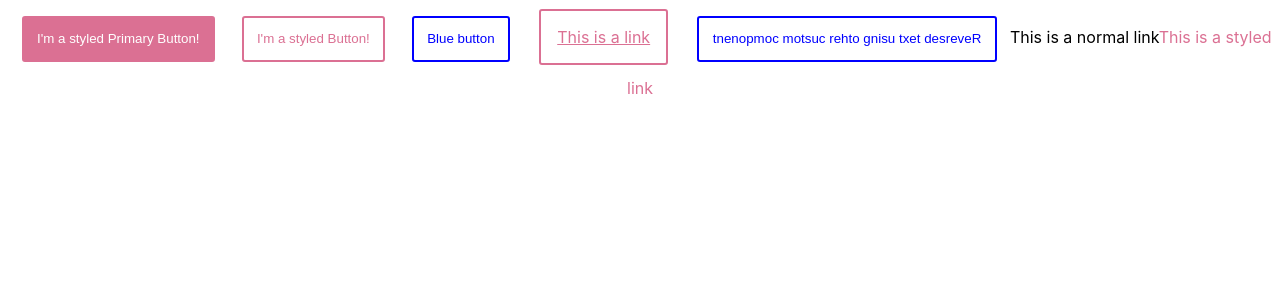
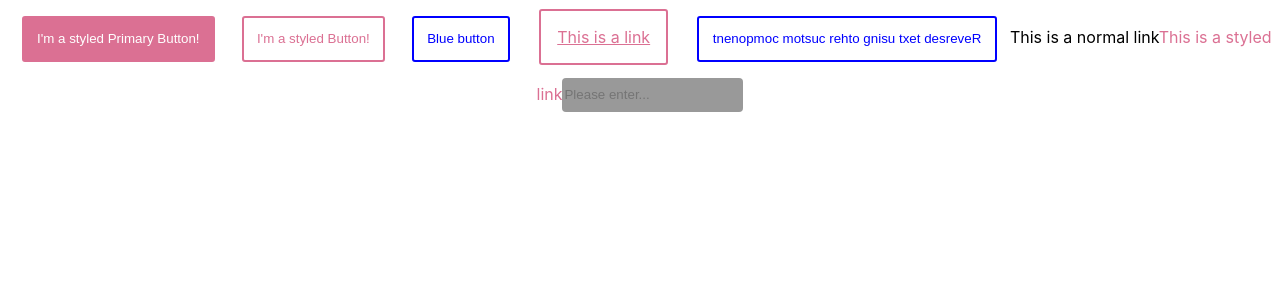
Before and after one commit to SikindarMirza/Styled-components-playground, a React (Create React App) app: page / in a window 1280 px wide. Shown: the top 300 px of the page. Built offline with nearby package versions, Linux system fonts and the light colour scheme.

Commit message:
Passed props

```diff
--- a/src/App.js
+++ b/src/App.js
@@ -32,7 +32,15 @@ const Link = ({className, children}) => (
 const StyledLink = styled(Link)`
   color: palevioletred;
 `
-
+const Input = styled.input`
+  padding: 0.5;
+  margin: 1;
+  color: ${props => props.inputColor || "red"};
+  background: #999;
+  border: none;
+  border-radius: 4px;
+  height: 2rem;;
+`
 class App extends Component {
   render() {
     return (
@@ -47,6 +55,7 @@ class App extends Component {
         <BlueBotton as={ReversedButton}>Reversed text using other custom component</BlueBotton>
         <Link>This is a normal link</Link>
         <StyledLink>This is a styled link</StyledLink>
+        <Input inputColor="#fff" placeholder="Please enter..." type="text"/>
       </div>
     );
   }
```
